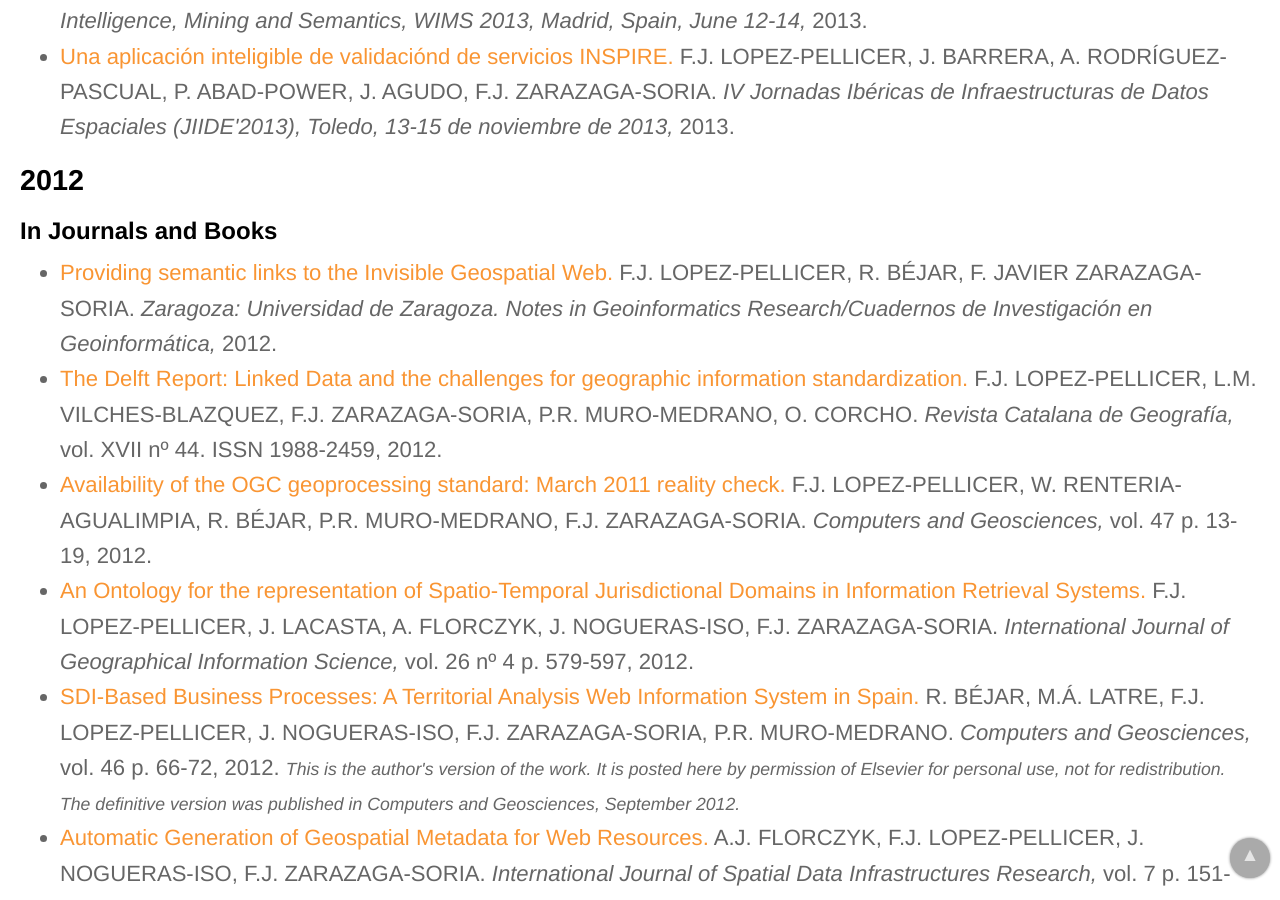
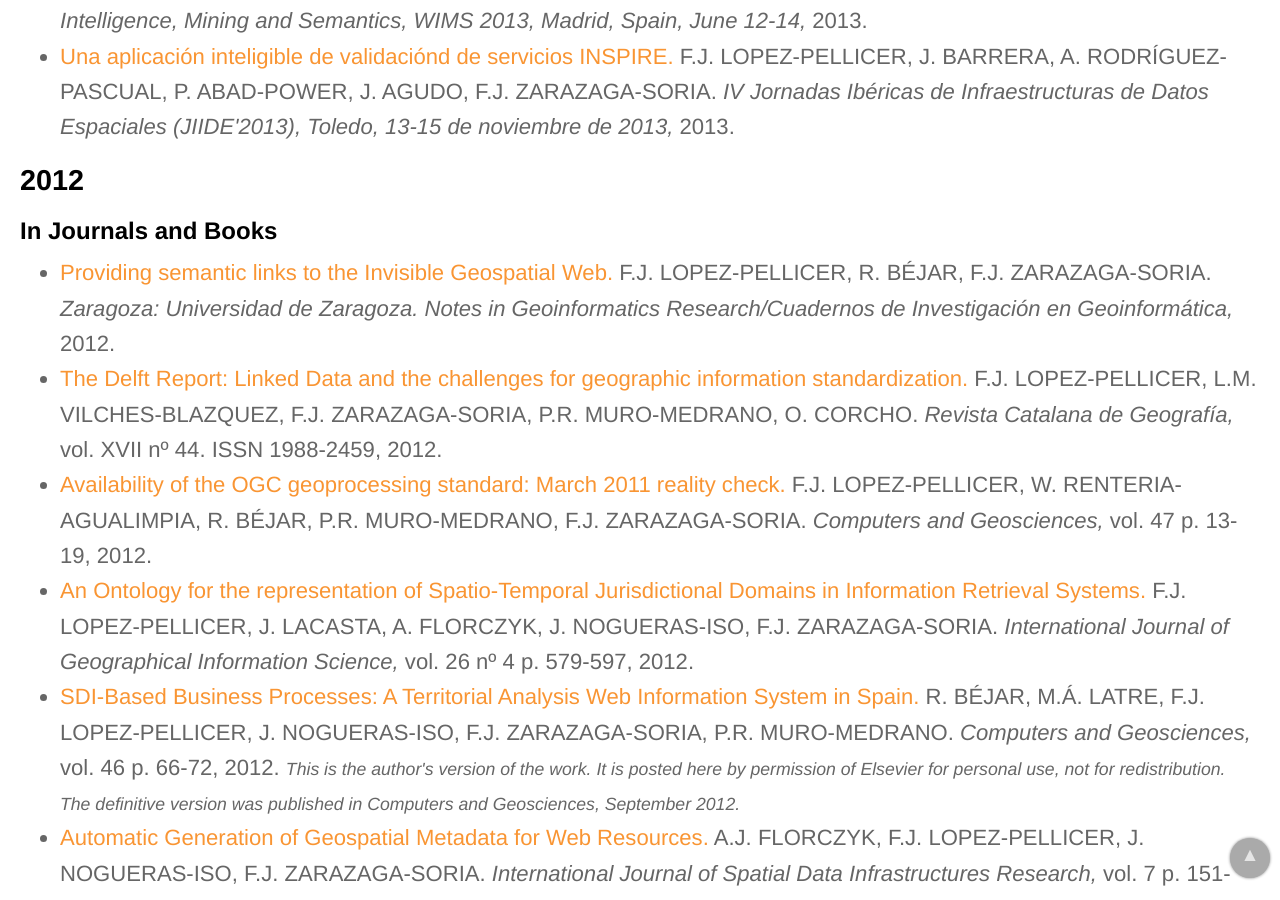
Before and after one commit to IAAA-Lab/IAAA-Lab.github.io, a Jekyll site: the page built from _staff/fjlopez.md, in a window 1280 px wide and 900 px high, scrolled down 8491 px. Built offline with Jekyll 4.4.1, drawn with Linux system fonts in a browser that asks for light colours.

Commit message:
Update papers.yml

```diff
--- a/_data/papers.yml
+++ b/_data/papers.yml
@@ -814,7 +814,7 @@
 # -------------------
 - title: "Providing semantic links to the Invisible Geospatial Web"
   url: /curriculum/07-Publicaciones-Libros/2012_libro_PrensasUZ_Providing.pdf
-  authors: F.J. LOPEZ-PELLICER, R. BÉJAR, F. JAVIER ZARAZAGA-SORIA
+  authors: F.J. LOPEZ-PELLICER, R. BÉJAR, F.J. ZARAZAGA-SORIA
   publication: "Zaragoza: Universidad de Zaragoza. Notes in Geoinformatics Research/Cuadernos de Investigación en Geoinformática"
   year: 2012
 # -------------------
```
